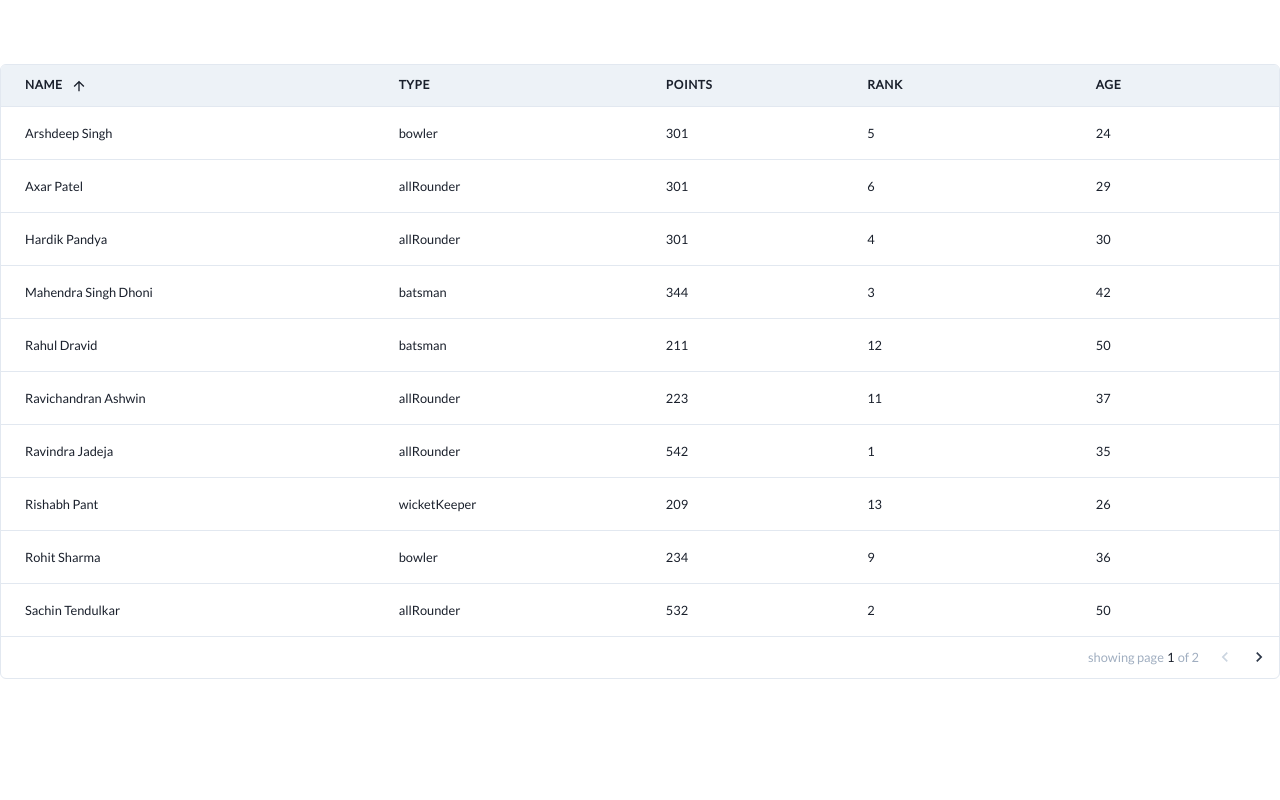
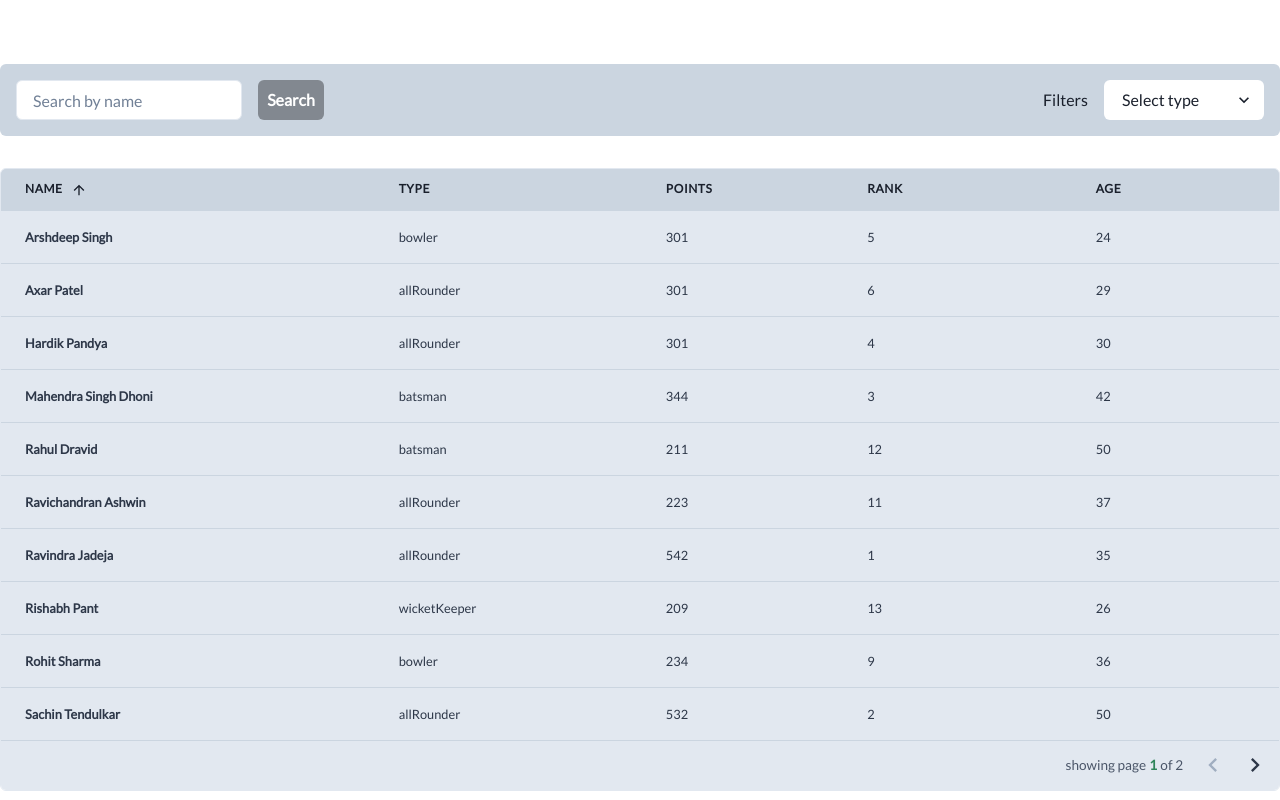
Before and after one commit to iamyusufali/cricketers-app, a React (Vite) app: page /players in a window 1280 px wide. Built offline with nearby package versions, Linux system fonts and the light colour scheme.

Commit message:
handle search and type filters

```diff
--- a/src/components/Table.tsx
+++ b/src/components/Table.tsx
@@ -22,12 +22,19 @@
  * Interface and Types
  *
  **/
+export type PaginationAction = 'forward' | 'backward' | 'reset';
+
 interface TableProps {
 	columns: Column[];
 	rows: TPlayer[];
 	perPage?: number;
 	currentPage: number;
-	paginationHandler: (action: 'forward' | 'backward' | 'reset') => void;
+	paginationHandler: (action: PaginationAction) => void;
+	renderSingleRowData?: (
+		row: TPlayer,
+		column: Column,
+		finalValue: string | number
+	) => JSX.Element | string | number;
 }
 
 interface SortState {
@@ -41,7 +48,7 @@
  *
  **/
 export const Table = (props: TableProps) => {
-	const { columns, rows, perPage, currentPage, paginationHandler } = props;
+	const { columns, rows, perPage, currentPage, paginationHandler, renderSingleRowData } = props;
 
 	const [sort, setSort] = useState<SortState>({
 		order: 'asc',
@@ -61,7 +68,10 @@
 	const perPageLimit = perPage || 10;
 	const rowsCount = sortedRows.length;
 	const totalPages = Math.ceil(rowsCount / perPageLimit);
-	const displayRows = sortedRows.slice((currentPage - 1) * perPageLimit, currentPage * perPageLimit);
+	const displayRows = sortedRows.slice(
+		(currentPage - 1) * perPageLimit,
+		currentPage * perPageLimit
+	);
 
 	const handleSort = async (orderBy: keyof TPlayer) => {
 		if (rowsCount < 2) return;
@@ -100,9 +110,9 @@
 
 	return (
 		<TableContainer w='full' border='1px' borderColor='gray.200' borderRadius='md'>
-			<ChakraTable variant='unstyled'>
+			<ChakraTable variant='unstyled' bg='gray.200'>
 				<Thead>
-					<Tr bg='gray.100'>
+					<Tr bg='gray.300'>
 						{columns.map(column => {
 							return (
 								<Th key={column.accessor}>
@@ -126,40 +136,52 @@
 				</Thead>
 				<Tbody fontSize='0.8em'>
 					{displayRows.map(row => (
-						<Tr key={row.id} borderTop='1px' borderBottom='1px' borderColor='gray.200'>
+						<Tr key={row.id} borderTop='1px' borderBottom='1px' borderColor='gray.300'>
 							{columns.map(column => {
-								const finalValue = column.format ? column.format(row[column.accessor]) : row[column.accessor];
-								return <Td key={column.accessor}>{finalValue}</Td>;
+								const finalValue = column.format
+									? column.format(row[column.accessor])
+									: row[column.accessor];
+
+								if (!finalValue) return;
+								return (
+									<Td color='gray.700' key={column.accessor}>
+										{renderSingleRowData
+											? renderSingleRowData(row, column, finalValue)
+											: finalValue}
+									</Td>
+								);
 							})}
 						</Tr>
 					))}
 				</Tbody>
 			</ChakraTable>
 
-			<Flex w='full' align='center' justify='end' gap='1em' p='0.65em'>
+			<Flex w='full' align='center' justify='end' gap='1em' p='0.65em' bg='gray.200'>
 				<Flex gap='0.2em'>
-					<Text fontSize='0.8em' color='gray.400'>
+					<Text fontSize='0.85em' color='gray.600'>
 						showing page
 					</Text>
-					<Text fontSize='0.8em'>{currentPage}</Text>
-					<Text fontSize='0.8em' color='gray.400'>
+					<Text fontSize='0.85em' fontWeight='bold' color='green.600'>
+						{currentPage}
+					</Text>
+					<Text fontSize='0.85em' color='gray.600'>
 						of {totalPages}
 					</Text>
 				</Flex>
 				{rowsCount > perPageLimit ? (
 					<Flex gap='0.85em'>
 						<ChevronLeftIcon
-							w={5}
-							h={5}
+							w={7}
+							h={7}
 							cursor={currentPage === 1 ? 'not-allowed' : 'pointer'}
-							color={currentPage === 1 ? 'gray.300' : 'gray.700'}
+							color={currentPage === 1 ? 'gray.400' : 'gray.700'}
 							onClick={() => movePage('backward')}
 						/>
 						<ChevronRightIcon
-							w={5}
-							h={5}
+							w={7}
+							h={7}
 							cursor={currentPage === totalPages ? 'not-allowed' : 'pointer'}
-							color={currentPage === totalPages ? 'gray.300' : 'gray.700'}
+							color={currentPage === totalPages ? 'gray.400' : 'gray.700'}
 							onClick={() => movePage('forward')}
 						/>
 					</Flex>
--- a/src/pages/players/Listing.tsx
+++ b/src/pages/players/Listing.tsx
@@ -1,7 +1,10 @@
-import { useEffect, useState } from 'react';
+import { useEffect, useState, useRef } from 'react';
+import { Box, Button, Flex, Input, Select, Skeleton, Stack, Text } from '@chakra-ui/react';
 import getPlayers, { TPlayer } from '../../utils/getPlayers';
-import { Table } from '../../components/Table';
-import { Box, Skeleton, Stack } from '@chakra-ui/react';
+import { PaginationAction, Table } from '../../components/Table';
+import { TypeOptions } from '../../utils/constants';
+import { filterPlayers } from '../../utils/helpers';
+import { Link } from 'react-router-dom';
 
 /**
  *
@@ -26,6 +29,7 @@
  *
  **/
 const PlayersListPage = () => {
+	const inputRef = useRef<HTMLInputElement>(null);
 	const columnsConfig: Column[] = [
 		{ accessor: 'name', label: 'Name', enableSort: true },
 		{ accessor: 'type', label: 'Type' },
@@ -42,9 +46,21 @@
 		},
 	];
 
+	const [isFetching, setIsFetching] = useState<boolean>(true);
+	const [filters, setFilters] = useState<Filters>(() => {
+		return JSON.parse(localStorage.getItem('filters') || '{}');
+	});
+	const [currentPage, setCurrentPage] = useState<number>(1);
 	const [playersList, setPlayersList] = useState<TPlayer[]>([]);
-	const [isFetching, setIsFetching] = useState<boolean>(true);
-	const [currentPage, setCurrentPage] = useState<number>(1);
+	const filteredPlayers = filterPlayers(playersList, filters);
+
+	const paginationHandler = (action: PaginationAction) => {
+		setCurrentPage(prevPage => {
+			if (action === 'reset') return 1;
+			if (action === 'forward') return prevPage + 1;
+			else return prevPage - 1;
+		});
+	};
 
 	useEffect(() => {
 		getPlayers()
@@ -65,17 +81,85 @@
 
 	return (
 		<Box mx='auto' w='80em' pt='4em'>
+			<Flex
+				align='center'
+				justify='space-between'
+				gap='1em'
+				mb='2em'
+				bg='gray.300'
+				borderRadius='md'
+				p='1em'
+			>
+				<Flex align='center' gap='1em'>
+					<Input
+						ref={inputRef}
+						defaultValue={filters.search}
+						bg='white'
+						placeholder='Search by name'
+						onKeyDown={evt => {
+							if (evt.key === 'Enter') {
+								setFilters(prev => {
+									const filterVal = { ...prev, search: inputRef.current?.value };
+									localStorage.setItem('filters', JSON.stringify(filterVal));
+									return filterVal;
+								});
+							}
+						}}
+					/>
+					<Button
+						colorScheme='blackAlpha'
+						onClick={() => {
+							setFilters(prev => {
+								const filterVal = { ...prev, search: inputRef.current?.value };
+								localStorage.setItem('filters', JSON.stringify(filterVal));
+								return filterVal;
+							});
+						}}
+					>
+						Search
+					</Button>
+				</Flex>
+				<Flex align='center' gap='1em'>
+					<Text>Filters</Text>
+					<Box w='10em'>
+						<Select
+							value={filters.type}
+							bg='white'
+							_hover={{ bg: 'white' }}
+							variant='filled'
+							placeholder='Select type'
+							onChange={e => {
+								setFilters(prev => {
+									const filterVal = { ...prev, type: e.target.value };
+									localStorage.setItem('filters', JSON.stringify(filterVal));
+									return filterVal;
+								});
+								setCurrentPage(1);
+							}}
+						>
+							{TypeOptions.map(opt => (
+								<option key={opt.value} value={opt.value}>
+									{opt.label}
+								</option>
+							))}
+						</Select>
+					</Box>
+				</Flex>
+			</Flex>
 			<Table
 				columns={columnsConfig}
-				rows={playersList}
+				rows={filteredPlayers}
 				perPage={10}
 				currentPage={currentPage}
-				paginationHandler={action => {
-					setCurrentPage(prevPage => {
-						if (action === 'reset') return 1;
-						if (action === 'forward') return prevPage + 1;
-						else return prevPage - 1;
-					});
+				paginationHandler={paginationHandler}
+				renderSingleRowData={(row, column, finalValue) => {
+					return column.accessor === 'name' ? (
+						<Text fontWeight='bold' _hover={{ color: 'blue.500' }}>
+							<Link to={`/players/${row.id}`}>{finalValue}</Link>
+						</Text>
+					) : (
+						finalValue
+					);
 				}}
 			/>
 		</Box>
--- /dev/null
+++ b/src/utils/constants.ts
@@ -0,0 +1,6 @@
+export const TypeOptions = [
+	{ label: 'Wicket-keeper', value: 'wicketKeeper' },
+	{ label: 'All-rounder', value: 'allRounder' },
+	{ label: 'Batsman', value: 'batsman' },
+	{ label: 'Bowler', value: 'bowler' },
+];
--- /dev/null
+++ b/src/utils/helpers.ts
@@ -0,0 +1,16 @@
+import { Filters } from '../pages/players/Listing';
+import { TPlayer } from './getPlayers';
+
+export const filterPlayers = (rows: TPlayer[], filter: Filters) => {
+	const { search, type } = filter;
+
+	if (search && !type)
+		return rows.filter(row => row.name?.toLocaleLowerCase().includes(search.toLowerCase()));
+	if (!search && type) return rows.filter(row => row.type === type);
+	if (search && type)
+		return rows.filter(
+			row => row.name?.toLocaleLowerCase().includes(search.toLowerCase()) && row.type === type
+		);
+
+	return rows;
+};
```
